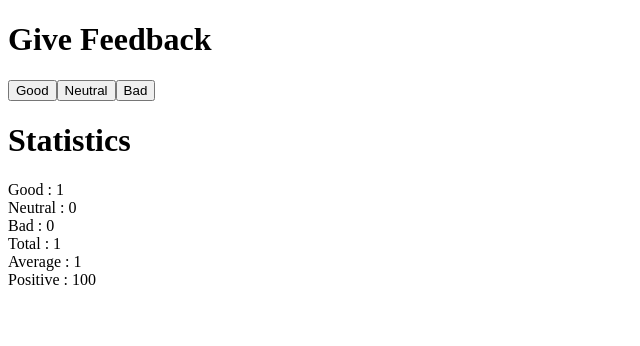
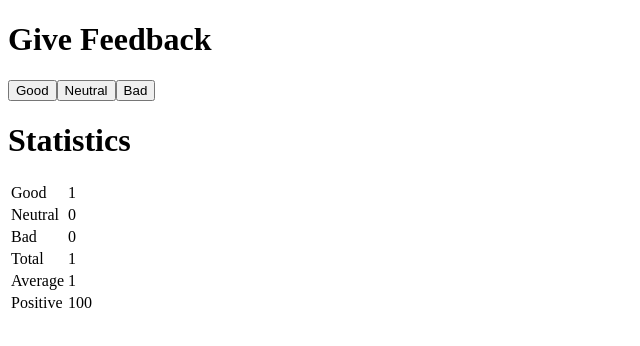
Before and after one commit to staseer/Full-Stack-Course, a React (Vite) app in the folder Part1/Part1d/part1.6to1.11/: page / in a window 1280 px wide. Both pictures are taken after a click on the button "Good". Shown: the top 346 px of the page, without its empty margins (0-640 px from the left). Built offline with nearby package versions, Linux system fonts and the light colour scheme.

Commit message:
committing 1.11 removing extra components

```diff
--- a/Part1/Part1d/part1.6to1.11/src/App.jsx
+++ b/Part1/Part1d/part1.6to1.11/src/App.jsx
@@ -1,39 +1,9 @@
 import { useState } from 'react'
 
 const Heading = props => <div><h1>{props.value}</h1></div>
-const Display = props => <div>{props.text} : {props.value}</div>
+const Display = props => <tr><td>{props.text}</td><td>{props.value}</td></tr>
 const Button = props => <button onClick={props.handleClick}>{props.text}</button>
-const Average = props => {
-    const good = props.goodValue;
-    const bad = props.badValue;
-    const neutral = props.neutralValue;
-    const weights ={
-        good: 1,
-        bad: -1,
-        neutral : 0
-    }
-    const calculateAvg = () => {
-        if (good === 0 && bad ===0 && neutral === 0)
-            return 0;
-        return ((good * weights.good + bad * weights.bad + neutral * weights.neutral)/(good+bad+neutral))
-    }
-    return (
-        <div>Average : {calculateAvg()}</div>
-    )
 
-}
-const Positive = props => {
-    const good = props.goodValue;
-    const total = props.total;
-    const calculatePositive = () => {
-        if (total === 0)
-            return 0;
-        return (good / total);
-    }
-    return (
-        <div>Positive : {calculatePositive()} %</div>
-    )
-}
 const Statistics = props => {
     const good = props.good;
     const bad = props.bad;
@@ -57,13 +27,19 @@ const Statistics = props => {
         return (<div><Heading value="Statistics"/>
             <Display text="No feedback given"/></div>)
     }
-    return (<div><Heading value="Statistics"/>
-        <Display text = "Good" value={good}/>
-        <Display text = "Neutral" value={neutral}/>
-        <Display text = "Bad" value={bad}/>
-        <Display text = "Total" value={good + bad + neutral}/>
-        <Display text = "Average" value = {calculateAvg()}/>
-        <Display text = "Positive" value ={calculatePositive()}/></div>)
+    return (
+        <div>
+            <Heading value="Statistics"/>
+            <table>
+            <Display text = "Good" value={good}/>
+            <Display text = "Neutral" value={neutral}/>
+            <Display text = "Bad" value={bad}/>
+            <Display text = "Total" value={good + bad + neutral}/>
+            <Display text = "Average" value = {calculateAvg()}/>
+            <Display text = "Positive" value ={calculatePositive()}/>
+            </table>
+        </div>
+    )
 }
 const App = () => {
     // save clicks of each button to its own state
```
